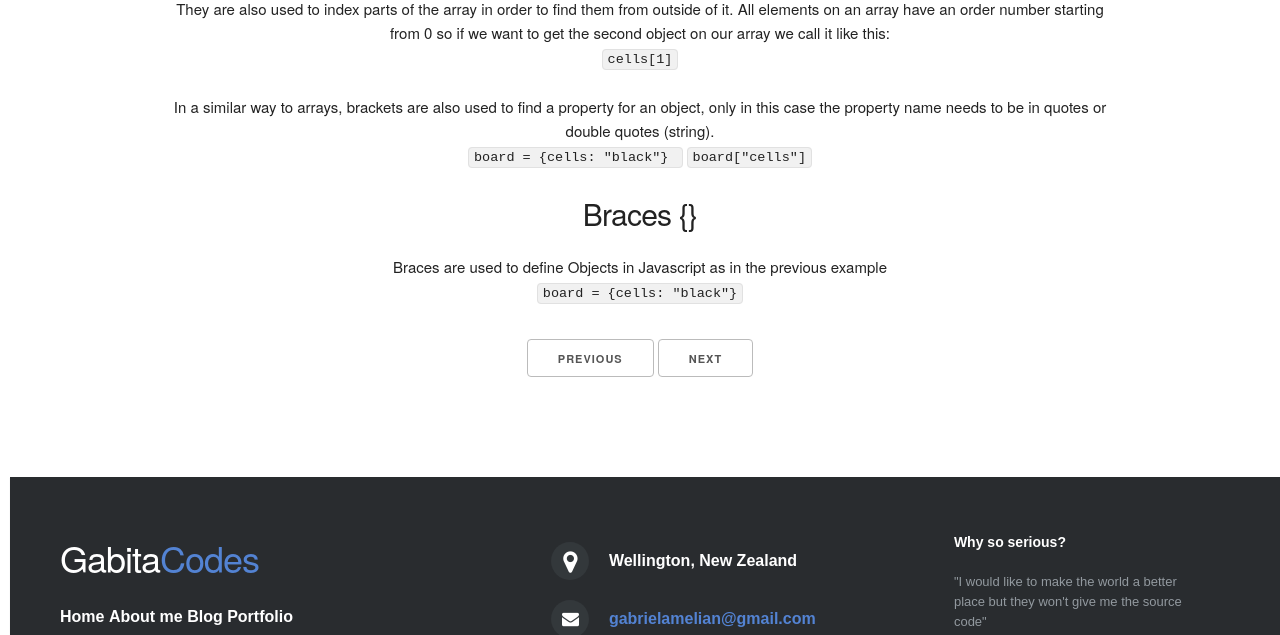
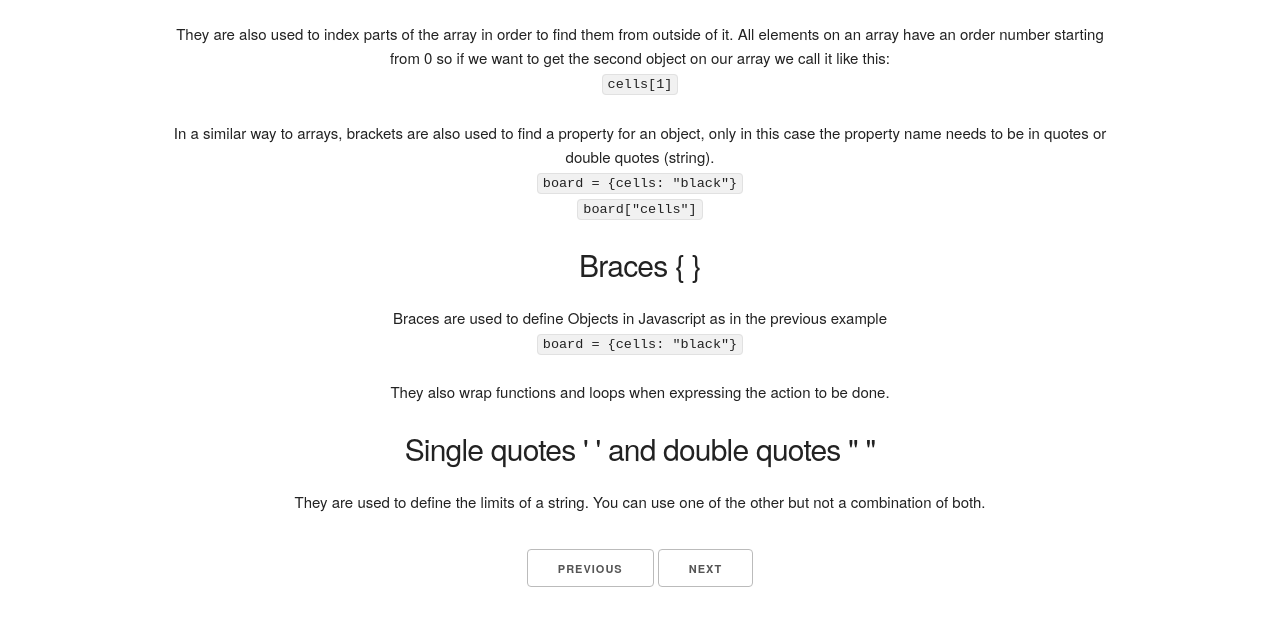
Before and after one commit to gabrielamelian/gabrielamelian.github.io, a plain HTML site: page blog/t6-js-language.html in a window 1280 px wide. Shown: the part 1142-1777 px from the top of the page. Drawn offline with Linux system fonts and the light colour scheme.

Commit message:
Finish technical blog

```diff
--- a/blog/t6-js-language.html
+++ b/blog/t6-js-language.html
@@ -48,12 +48,12 @@
           Parentheses also define the arguments that will be passed to a function. This is done when we "call" the function as well. They way to write this is to put the name of the function first and then the parenthesis with whatever the information we want it to use. When we have a function that does not use any arguments we still add them but this time empty.<br />
           <code>
             generateBoard();
-          </code>
+          </code><br />
           <code>
             function countSurroundingMines (cell) { }
           </code>
         </p>
-        <h4>Brackets []</h4>
+        <h4>Brackets [ ]</h4>
         <p>
           These are used to define arrays and to contain the things in them.<br />
           <code>
@@ -70,17 +70,24 @@
           In a similar way to arrays, brackets are also used to find a property for an object, only in this case the property name needs to be in quotes or double quotes (string).<br />
           <code>
             board = {cells: "black"}
-          </code>
+          </code><br />
           <code>
             board["cells"]
           </code>
         </p>
-        <h4>Braces {}</h4>
+        <h4>Braces { }</h4>
         <p>
           Braces are used to define Objects in Javascript as in the previous example<br />
           <code>
             board = {cells: "black"}
           </code>
+        </p>
+        <p>
+          They also wrap functions and loops when expressing the action to be done.
+        </p>
+        <h4>Single quotes ' ' and double quotes "  "</h4>
+        <p>
+          They are used to define the limits of a string. You can use one of the other but not a combination of both.
         </p>
     </article>
     <nav class="row">
```
